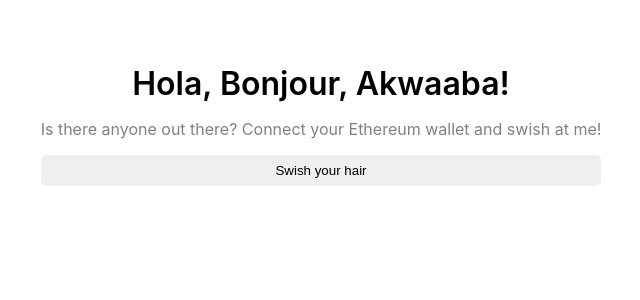
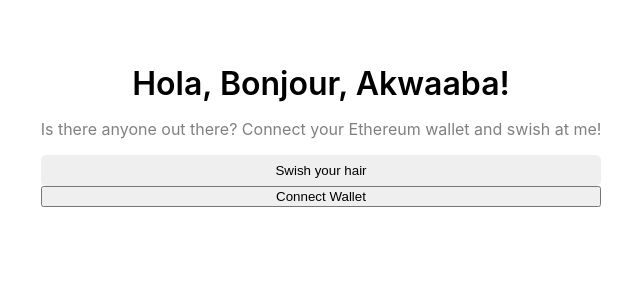
Before and after one commit to efuaakum/pat-swish-app, a React (Create React App) app: page / in a window 1280 px wide. Shown: the top 300 px of the page, without its empty margins (319-959 px from the left). Built offline with nearby package versions, Linux system fonts and the light colour scheme; the HTML template or start-up script is replaced by a standard one.

Commit message:
Add connect button

```diff
--- a/src/App.js
+++ b/src/App.js
@@ -1,25 +1,53 @@
-import React, {useEffect} from "react";
+import React, {useEffect, useState} from "react";
 //import { ethers } from "ethers";
 import './App.css';
 
-export default function App() {
+const  App = () => {
+  const [currentAccount, setCurrentAccount] = useState("");
 
-  const checkIfWalletIsConnected = () => {
-    /*
-    * First make sure we have access to window.ethereum
-    */
-    const { ethereum } = window;
+  const checkIfWalletIsConnected = async () => {
+    try {
+      const { ethereum } = window;
 
-    if (!ethereum) {
-      console.log("Make sure you have metamask!");
-    } else {
-      console.log("We have the ethereum object", ethereum);
+      if (!ethereum) {
+        console.log("Make sure you have metamask!");
+        return;
+      } else {
+        console.log("We have the ethereum object", ethereum);
+      }
+
+      const accounts = await ethereum.request({ method: "eth_accounts" });
+
+      if (accounts.length !== 0) {
+        const account = accounts[0];
+        console.log("Found an authorized account:", account);
+        setCurrentAccount(account);
+      } else {
+        console.log("No authorized account found")
+      }
+    } catch (error) {
+      console.log(error);
     }
   }
 
-  /*
-  * This runs our function when the page loads.
-  */
+  const connectWallet = async () => {
+    try {
+      const { ethereum } = window;
+
+      if (!ethereum) {
+        alert("Get MetaMask!");
+        return;
+      }
+
+      const accounts = await ethereum.request({ method: "eth_requestAccounts" });
+
+      console.log("Connected", accounts[0]);
+      setCurrentAccount(accounts[0]);
+    } catch (error) {
+      console.log(error)
+    }
+  }
+
   useEffect(() => {
     checkIfWalletIsConnected();
   }, [])
@@ -43,7 +71,14 @@
         <button className="swishButton" onClick={swish}>
           Swish your hair
         </button>
+
+        {!currentAccount && (
+          <button className="waveButton" onClick={connectWallet}>
+            Connect Wallet
+          </button>
+        )}
       </div>
     </div>
   );
 }
+export default App;
```
